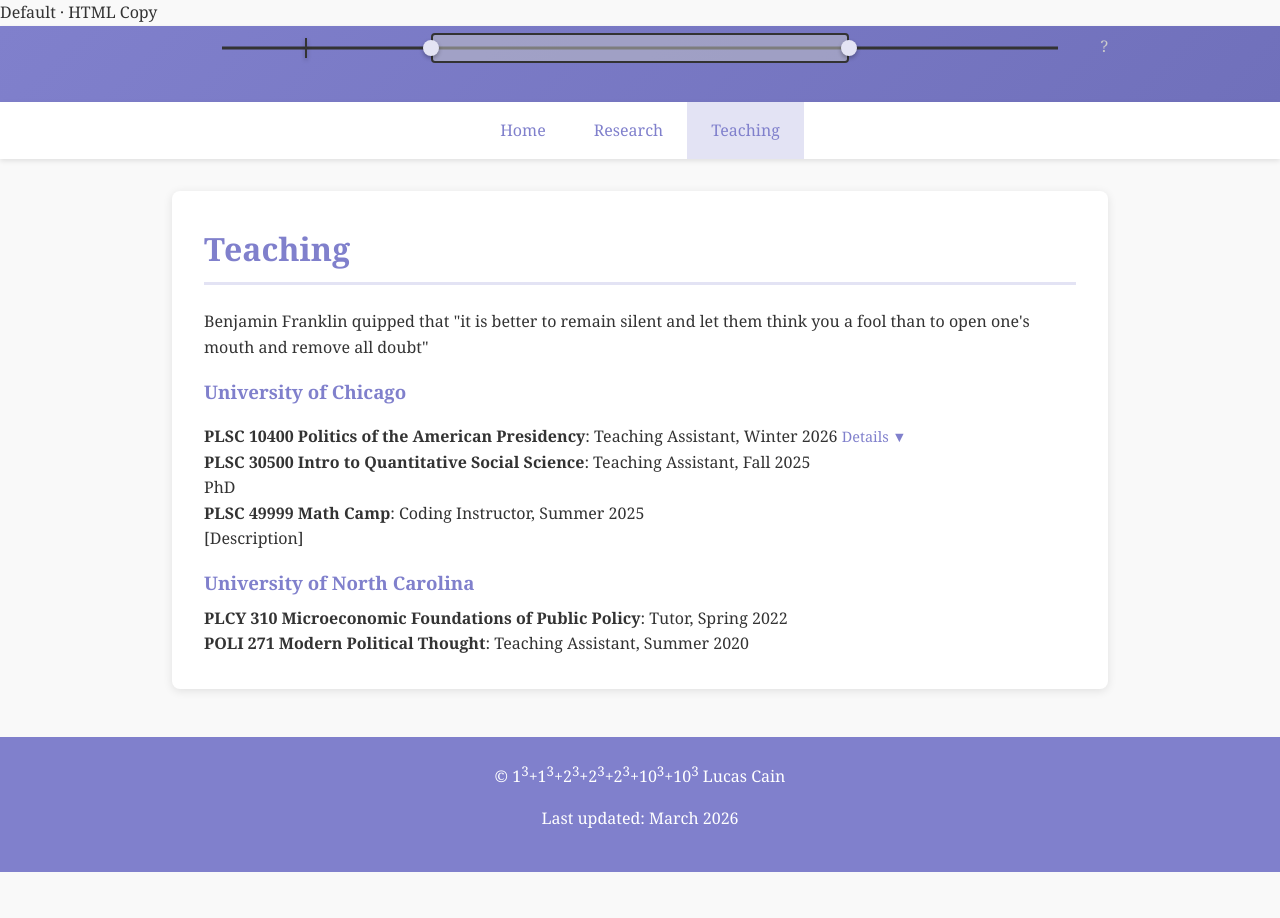
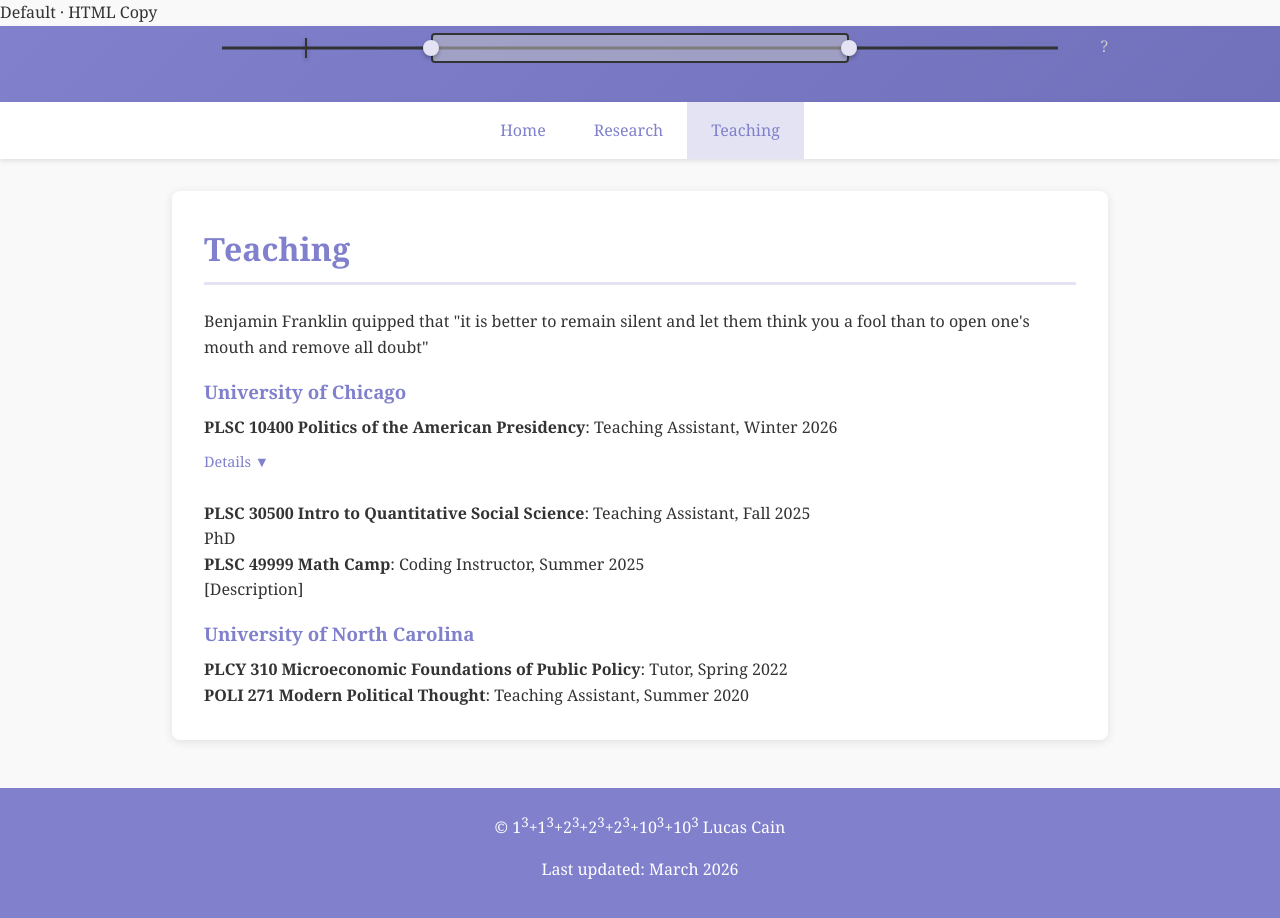
Before and after one commit to L-Cain/L-Cain.github.io, a Jekyll site: the page built from teaching.md, in a window 1280 px wide and 923 px high. Shown: the top 918 px of the window. Built offline with Jekyll 4.4.1, drawn with Linux system fonts in a browser that asks for light colours; our own code applies the rules of GitHub Pages for plain Markdown files.

Commit message:
Update teaching.md

```diff
--- a/teaching.md
+++ b/teaching.md
@@ -3,14 +3,15 @@
   <p>Benjamin Franklin quipped that "it is better to remain silent and let them think you a fool than to open one's mouth and remove all doubt"</p>
   <h3>University of Chicago</h3>
   <ul>
-      <strong>PLSC 10400 Politics of the American Presidency</strong>: Teaching Assistant, Winter 2026
+      <strong>PLSC 10400 Politics of the American Presidency</strong>: Teaching Assistant, Winter 2026 <br>
       <button onclick="var a=this.nextElementSibling;a.style.display=a.style.display==='block'?'none':'block';this.textContent=this.textContent==='Details ▼'?'Details ▲':'Details ▼';" style="margin-top:0.5rem;background:none;border:none;color:#8080cc;padding:0.25rem 0;cursor:pointer;font-family:inherit;font-size:0.9rem;">Details ▼</button>
     <div style="display:none;margin-top:0.75rem;padding:1rem;background:#f0f0f8;border-left:3px solid #8080cc;border-radius:0 4px 4px 0;">
       <p><strong>Level: </strong>  Undergraduate </p>
       <p><strong>Instructor: </strong>  Jon Rogowski </p>
-      <p><strong>Description: </strong> This course surveys the politics of presidential power. We consider the demands and constraints of the presidency as an institution, its origins and historical development, interactions with Congress, the courts, the bureaucracy, and the public. We cover the influence presidents wield in domestic and foreign policymaking, and the ways in which presidents make decisions in a system of separated powers. </p> <br>
+      <p><strong>Description: </strong> This course surveys the politics of presidential power. We consider the demands and constraints of the presidency as an institution, its origins and historical development, interactions with Congress, the courts, the bureaucracy, and the public. We cover the influence presidents wield in domestic and foreign policymaking, and the ways in which presidents make decisions in a system of separated powers. </p>
       </div>
   </ul>
+  <br>
 
   <ul>
       <strong>PLSC 30500 Intro to Quantitative Social Science</strong>: Teaching Assistant, Fall 2025<br>
```
